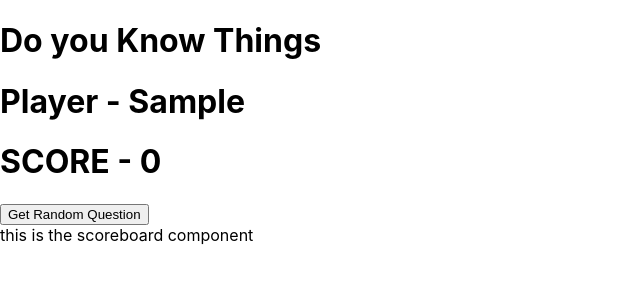
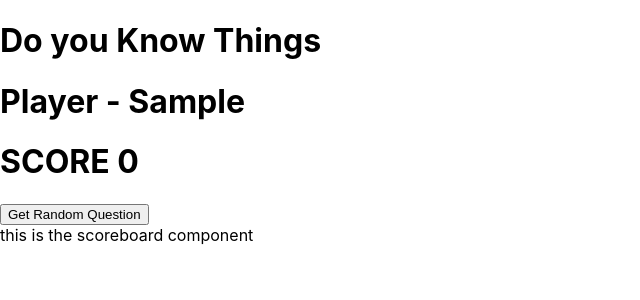
Before and after one commit to sambernaldamasco/doyouknowthings, a React (Create React App) app in the folder doyouknowthings/: page / in a window 1280 px wide. Both pictures are taken after typing "Sample" into the empty fields and a click on the input "start game!". Shown: the top 300 px of the page, without its empty margins (0-640 px from the left). Built offline with nearby package versions, Linux system fonts and the light colour scheme.

Commit message:
user is now able to start new game after ending one

```diff
--- a/doyouknowthings/src/components/GameScore.js
+++ /dev/null
@@ -1,12 +0,0 @@
-import React from 'react'
-
-class GameScore extends React.Component {
-  render(){
-    return(
-      <h1>SCORE - {this.props.currentScore}</h1>
-    )
-  }
-}
-
-
-export default GameScore
--- a/doyouknowthings/src/components/form.js
+++ b/doyouknowthings/src/components/form.js
@@ -15,7 +15,7 @@ class Form extends React.Component{
 
   handleSubmit = (event) => {
     event.preventDefault()
-    this.props.getPlayerName(this.state.name)
+    this.props.startNewGame(this.state.name)
   }
 
   render(){
--- a/doyouknowthings/src/components/main.js
+++ b/doyouknowthings/src/components/main.js
@@ -7,11 +7,11 @@ class Main extends React.Component{
   constructor(props){
     super(props)
     this.state = {
-      playerName: null
+      playerName: null,
     }
   }
 
-  getPlayerName = (formData) => {
+  startNewGame = (formData) => {
     this.setState({
       playerName: formData
     })
@@ -23,11 +23,11 @@ class Main extends React.Component{
         {
           this.state.playerName
           ? <> <h1>Player - {this.state.playerName}</h1>
-          <Question playerName={this.state.playerName}/>
+          <Question playerName={this.state.playerName} startNewGame={this.startNewGame}/>
           </>
 
           :
-          <Form getPlayerName={this.getPlayerName}/>
+          <Form startNewGame={this.startNewGame}/>
         }
 
         <Scoreboard />
--- a/doyouknowthings/src/components/question.js
+++ b/doyouknowthings/src/components/question.js
@@ -1,12 +1,13 @@
 import React from 'react'
-import GameScore from './GameScore.js'
 
 class Question extends React.Component{
   constructor(props){
     super(props)
     this.state = {
       currentScore: 0,
-      answerMsg: null
+      answerMsg: null,
+      gameOver: false,
+      correctAnswerCount: 0
     }
   }
 
@@ -56,7 +57,8 @@ class Question extends React.Component{
     if(answer === this.state.correctAnswer){
       this.setState({
         currentScore: this.state.currentScore + this.answerPoints(),
-        answerMsg: 'Correct answer!'
+        answerMsg: 'Correct answer!',
+        correctAnswerCount: this.state.correctAnswerCount + 1
       })
     } else {
       this.setState({
@@ -64,16 +66,33 @@ class Question extends React.Component{
       })
     }
 
-    setTimeout(this.getQuestion, 3000)
+    setTimeout(this.getQuestion, 2000)
   }
 
+  endGame = () => {
+    this.setState({
+      gameOver: true,
+      questionInfo: null
+    })
+  }
 
   render(){
     return(
       <div className='question-component'>
-        <GameScore currentScore={this.state.currentScore}/>
+        {
+          this.state.gameOver
+          ? <>
+          <h1>You've answered {this.state.correctAnswerCount} questions correctly and got {this.state.currentScore} points!</h1>
+          <button onClick={()=>this.props.startNewGame(null)}>start new game?</button>
+          </>
 
-        <button onClick={()=>{this.getQuestion()}}>Get Random Question</button>
+          :<>
+          <h1>SCORE {this.state.currentScore}</h1>
+
+          <button onClick={()=>{this.getQuestion()}}>Get Random Question</button>
+          </>
+        }
+
         {
           this.state.questionInfo ?
           <div>
@@ -98,10 +117,13 @@ class Question extends React.Component{
               ? <h1>{this.state.answerMsg}</h1>
               : null
             }
+          <button onClick={this.endGame}>end game</button>
 
           </div>
           : null
         }
+
+
 
       </div>
     )
```
